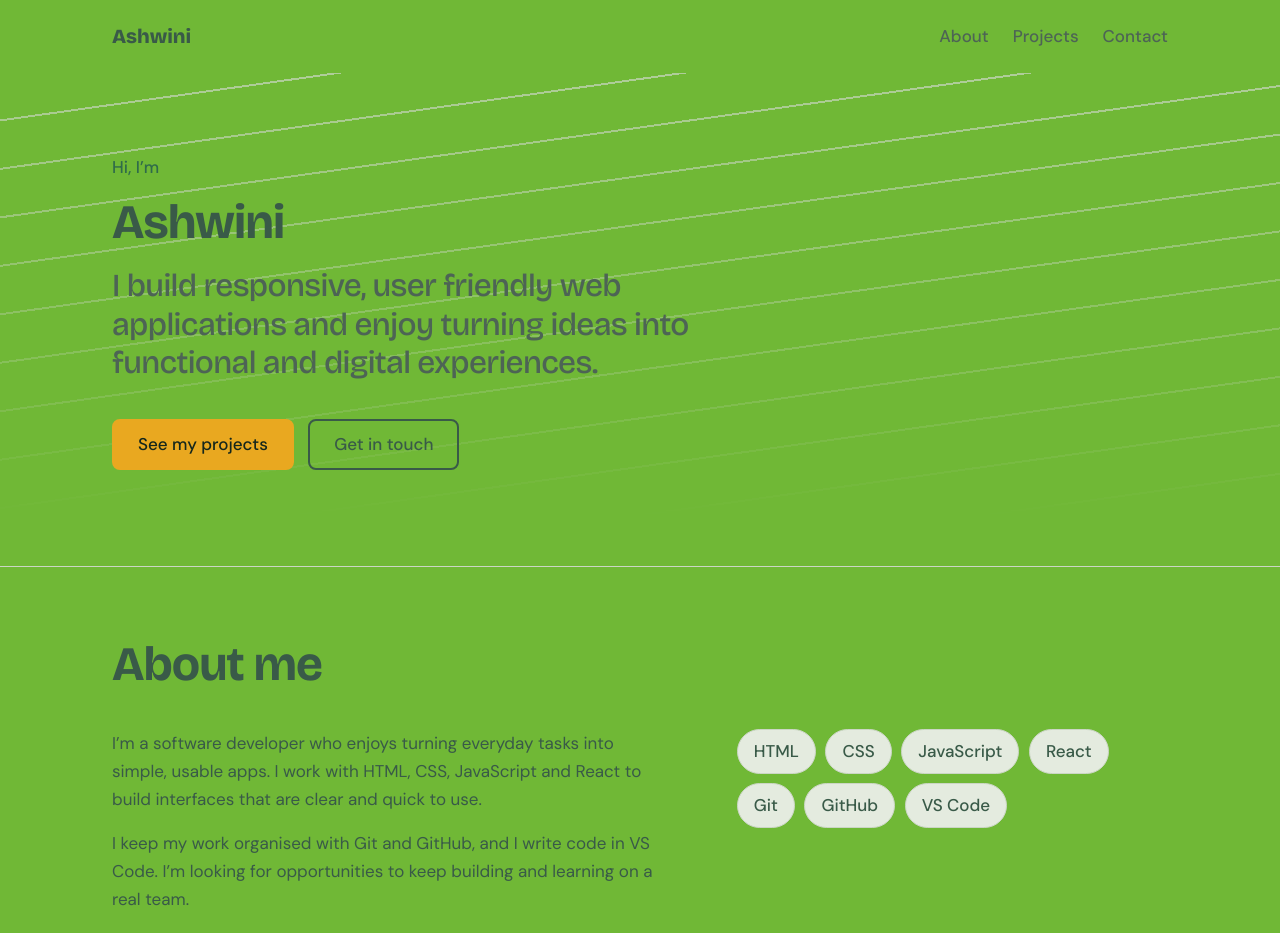
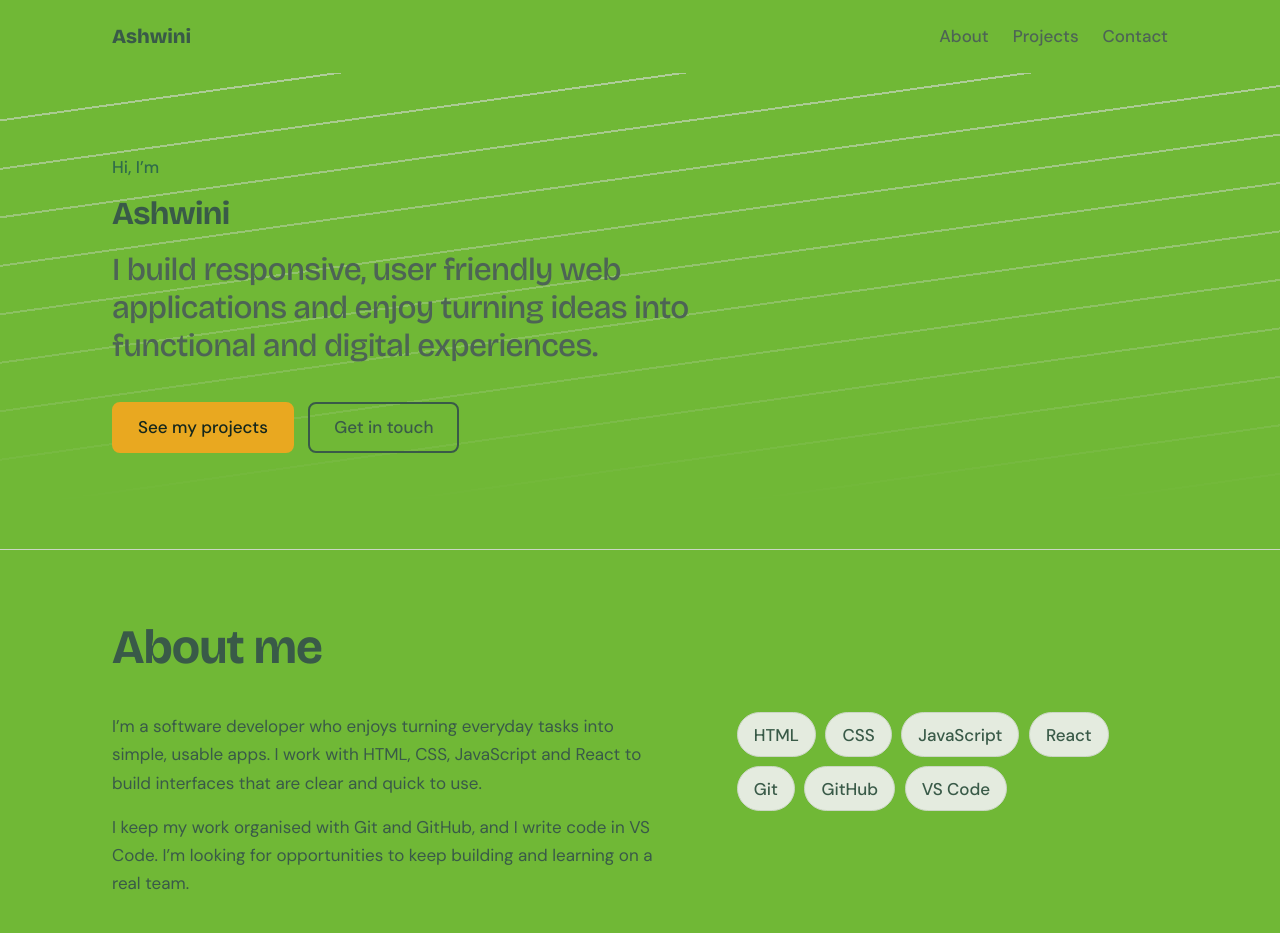
Before and after one commit to ashwinis-n-s/ashwinis-portfolio, a plain HTML site: page ashwini-portfolio.html in a window 1280 px wide. Shown: the top 933 px of the page. Drawn offline with nearby package versions, Linux system fonts and the light colour scheme.

Commit message:
Update ashwini-portfolio.html

```diff
--- a/ashwini-portfolio.html
+++ b/ashwini-portfolio.html
@@ -36,7 +36,7 @@ nav ul a:hover{color:var(--ink)}
   -webkit-mask-image:linear-gradient(to bottom,#000,transparent 90%);mask-image:linear-gradient(to bottom,#000,transparent 90%)}
 .hero .wrap{position:relative;z-index:1}
 .hero p.hi{color:var(--green);font-weight:500;margin:0 0 1rem}
-.hero h1{font-size:clamp(0.5rem,13vw,3rem);font-weight:520}
+.hero h1{font-size:clamp(0.5rem,9vw,2rem);font-weight:520}
 .hero h2{font-size:clamp(0.4rem,2.5vw,2.0rem);font-weight:400;color:var(--muted);margin-top:1.25rem;max-width:30ch;line-height:1.2}
 .cta{display:flex;flex-wrap:wrap;gap:.9rem;margin-top:2.25rem}
 .btn{display:inline-block;padding:.6rem 1.5rem;border-radius:.5rem;font-weight:500;text-decoration:none;border:2px solid var(--ink)}
```
